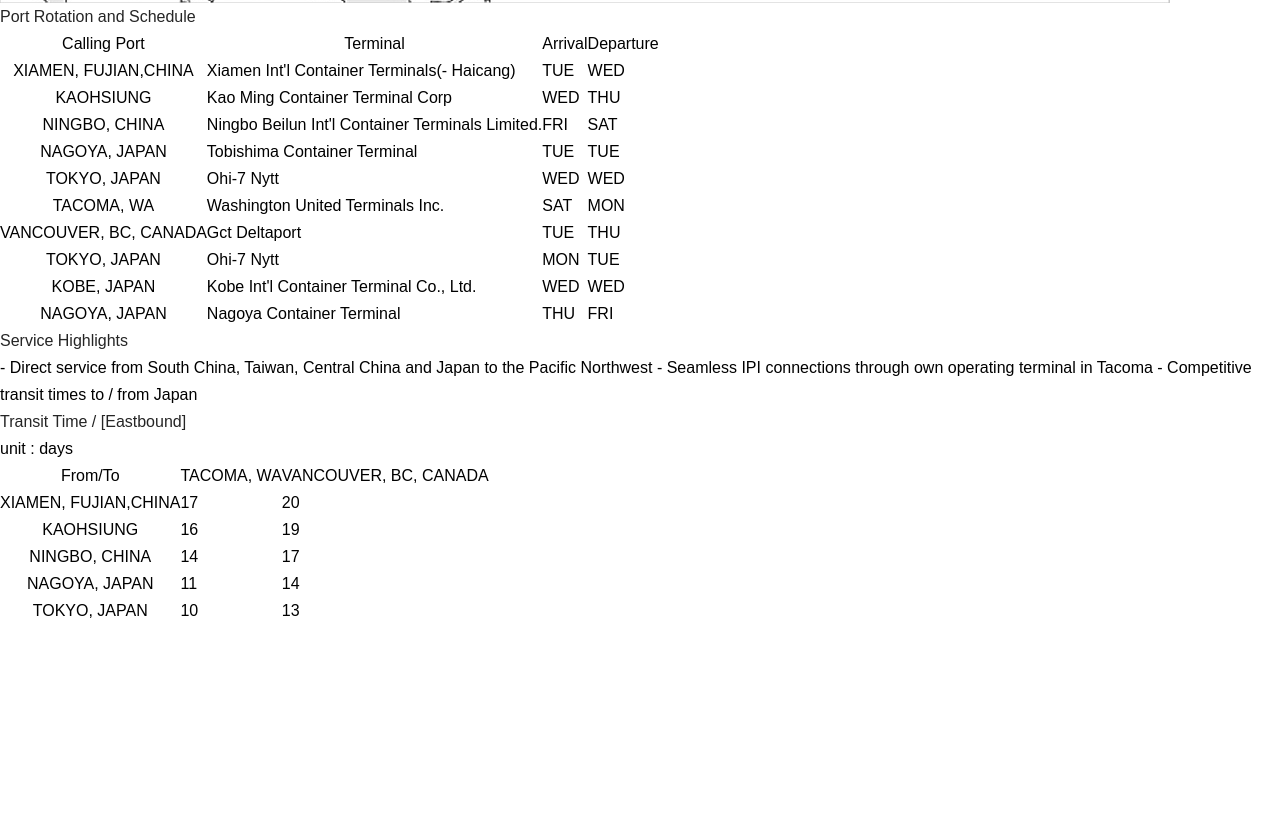
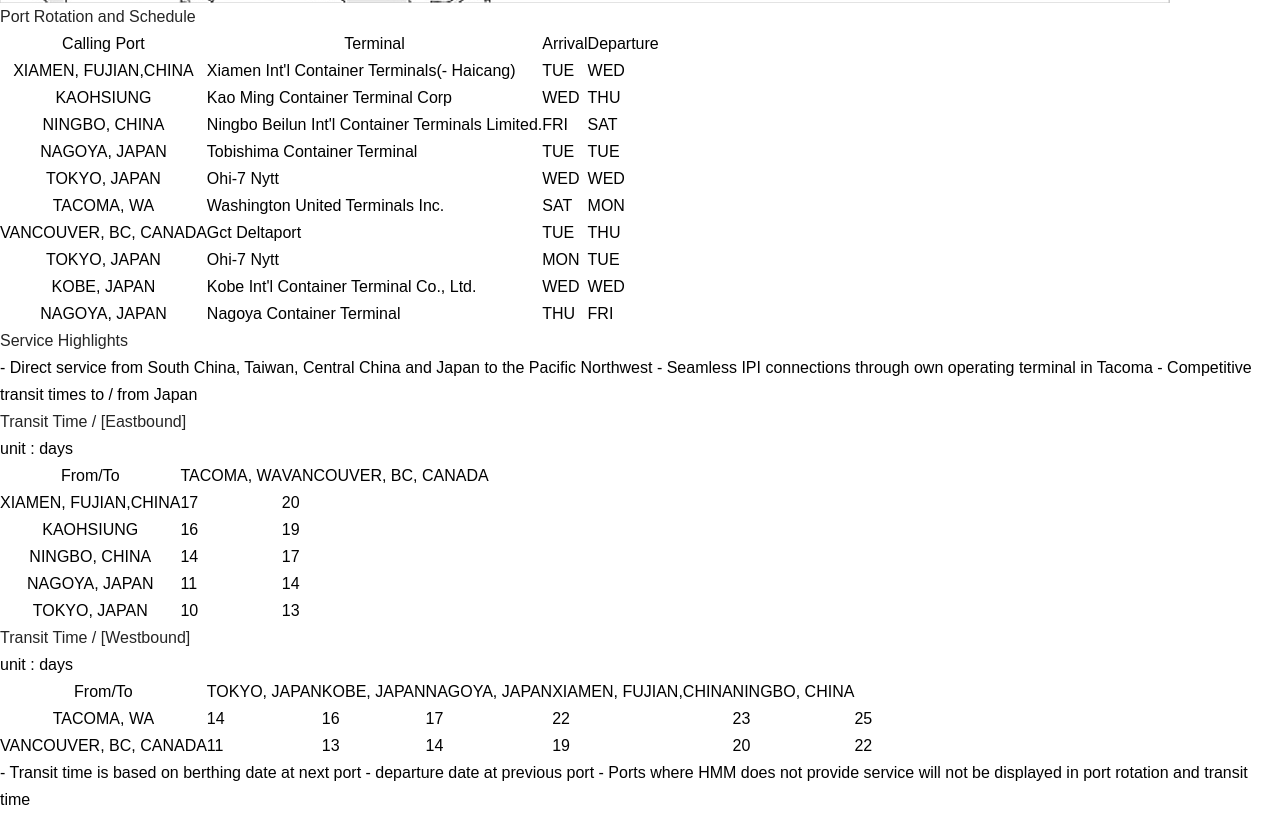
Before and after one commit to coralcollie/hmm_renewal, a plain HTML site: page service.html in a window 1280 px wide. Shown: the part 4156-4969 px from the top of the page. Before the commit the page ends 4780 px from the top, so only its background shows below. Drawn offline with nearby package versions, Linux system fonts and the light colour scheme; a web font is replaced by a local one.

Commit message:
서브페이지 1 html 수정

```diff
--- a/service.html
+++ b/service.html
@@ -470,6 +470,42 @@
                 </tr>
             </table>
         </div>
+        <div>
+            <h4>Transit Time / [Westbound]</h4>
+            <p class="unit">unit : days</p>
+            <table>
+                <tbody>
+                    <tr>
+                        <th scope="row">From/To</th>
+                        <th scope="row">TOKYO, JAPAN</th>
+                        <th scope="row">KOBE, JAPAN</th>
+                        <th scope="row">NAGOYA, JAPAN</th>
+                        <th scope="row">XIAMEN, FUJIAN,CHINA</th>
+                        <th scope="row">NINGBO, CHINA</th>
+                    </tr>
+                    <tr>
+                        <th>TACOMA, WA</th>
+                        <td>14</td>
+                        <td>16</td>
+                        <td>17</td>
+                        <td>22</td>
+                        <td>23</td>
+                        <td>25</td>
+                    </tr>
+                    <tr>
+                        <th>VANCOUVER, BC, CANADA</th>
+                        <td>11</td>
+                        <td>13</td>
+                        <td>14</td>
+                        <td>19</td>
+                        <td>20</td>
+                        <td>22</td>
+                    </tr>
+                </tbody>
+            </table>
+            <span>- Transit time is based on berthing date at next port - departure date at previous port</span>
+            <span>- Ports where HMM does not provide service will not be displayed in port rotation and transit time</span>
+        </div>
     </section>
 
 </body>
```
